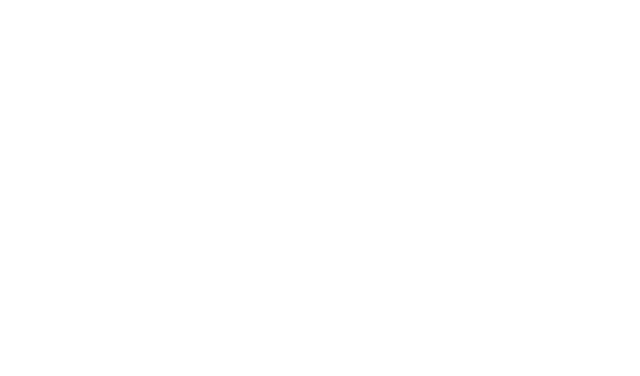
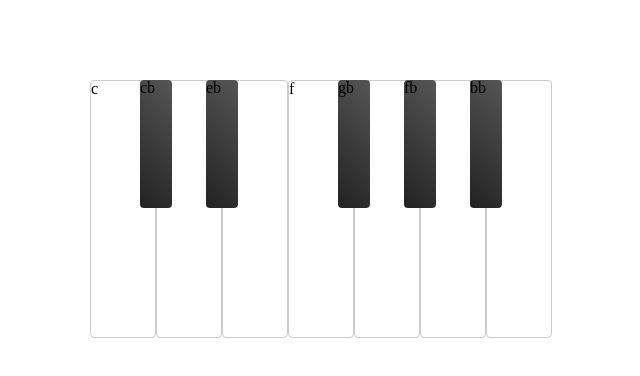
Before and after one commit to r41ph/pianoCSS, a website: page index.html in a window 1280 px wide. Shown: the whole page, without its empty margins (262-902 px from the left). Drawn offline with Linux system fonts and the light colour scheme.

Commit message:
Keys added

```diff
--- a/index.html
+++ b/index.html
@@ -4,28 +4,24 @@
   <meta charset="UTF-8">
   <title>PianoCSS</title>
   <link rel="stylesheet" href="style.css">
+  <script src="pianoCSS.js"></script>
 </head>
 <body>
-
   <div class="piano-wrapper">
     <ul class="octet">
-      <li class="key"></li>
-      <li class="key"></li>
-      <li class="key"></li>
-      <li class="key"></li>
-      <li class="key"></li>
-      <li class="key"></li>
-      <li class="key"></li>
-      <li class="key"></li>
+      <li data-key="90" class="key key-white key-c">c</li>
+      <li data-key="83" class="key key-black key-cb">cb</li>
+      <li data-key="88" class="key key-white key-d">d</li>
+      <li data-key="68" class="key key-black key-eb">eb</li>
+      <li data-key="67" class="key key-white key-e">e</li>
+      <li data-key="86" class="key key-white key-f">f</li>
+      <li data-key="71" class="key key-black key-gb">gb</li>
+      <li data-key="66" class="key key-white key-g">g</li>
+      <li data-key="72" class="key key-black key-fb">fb</li>
+      <li data-key="78" class="key key-white key-a">a</li>
+      <li data-key="74" class="key key-black key-bb">bb</li>
+      <li data-key="77" class="key key-white key-b">b</li>
     </ul>
   </div>
-
-
-
-<script>
-
-</script>
-
-
 </body>
 </html>
--- /dev/null
+++ b/pianoCSS.js
@@ -0,0 +1,22 @@
+document.addEventListener("DOMContentLoaded", function() {
+  function removeTransition(e) {
+    // console.log(e);
+    if (e.propertyName !== 'box-shadow') return;
+
+    e.target.classList.remove('key-pressed');
+  }
+
+  function keyPressed(e) {
+    const key = document.querySelector(`li[data-key="${e.keyCode}"]`);
+
+    key.classList.add('key-pressed');
+  }
+
+  const keys = Array.from(document.querySelectorAll('.key'));
+
+  keys.forEach(function(element) {
+      element.addEventListener('transitionend', removeTransition)
+  });
+
+  window.addEventListener('keydown', keyPressed);
+});
--- a/style.less
+++ b/style.less
@@ -41,3 +41,55 @@
   border-collapse: collapse;
   border-spacing: 0;
 }
+
+// keys
+
+.octet {
+    height: 18em;
+    width: 34em;
+    margin: 5em auto;
+    position: relative;
+
+    li.key {
+      float: left;
+      border-radius: 4px;
+
+      &:not(.key-f) {
+        margin-left: -1em;
+      }
+
+      &:hover {
+        cursor: pointer;
+      }
+    }
+}
+
+.key-white {
+  background-color: #fff;
+  width: 4em;
+  height: 16em;
+  border: 1px solid #ccc;
+  position: relative;
+  z-index: 10;
+  box-shadow: none;
+      transition: all .06s ease;
+
+    &.key-pressed {
+      box-shadow: inset -5px 0px 75px -18px rgba(184,178,184,1);
+    }
+}
+
+.key-black {
+  background: linear-gradient(45deg, #222 0%,#555 100%);
+  width: 2em;
+  height: 8em;
+  position: relative;
+  z-index: 20;
+  box-shadow: none;
+      transition: all .06s ease;
+
+    &.key-pressed {
+      box-shadow:-1px -1px 2px rgba(255,255,255,0.2) inset, 0 -2px 2px 3px rgba(0,0,0,0.8) inset, 0 1px 2px rgba(0,0,0,0.7);
+      background: linear-gradient(to right, #444 0%, #222 100%);
+    }
+}
```
Also changed, not shown: style.css, 25 other files.
